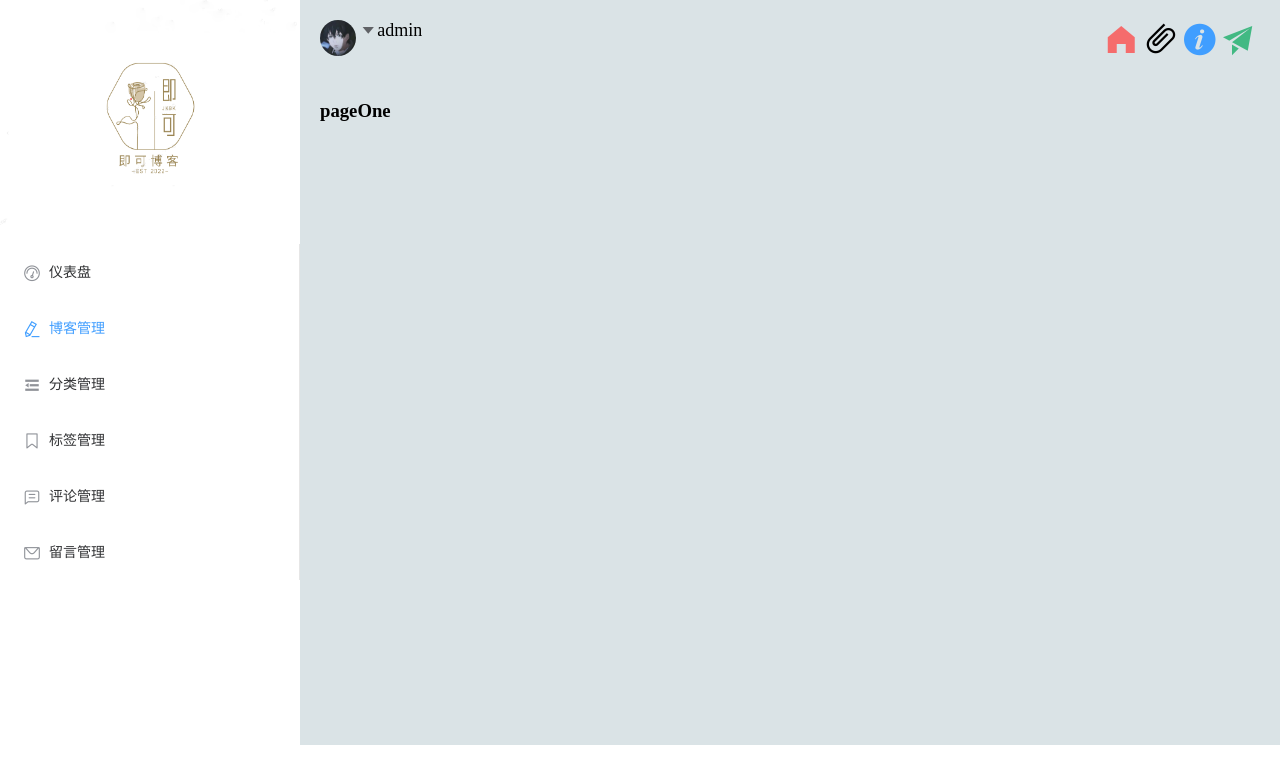
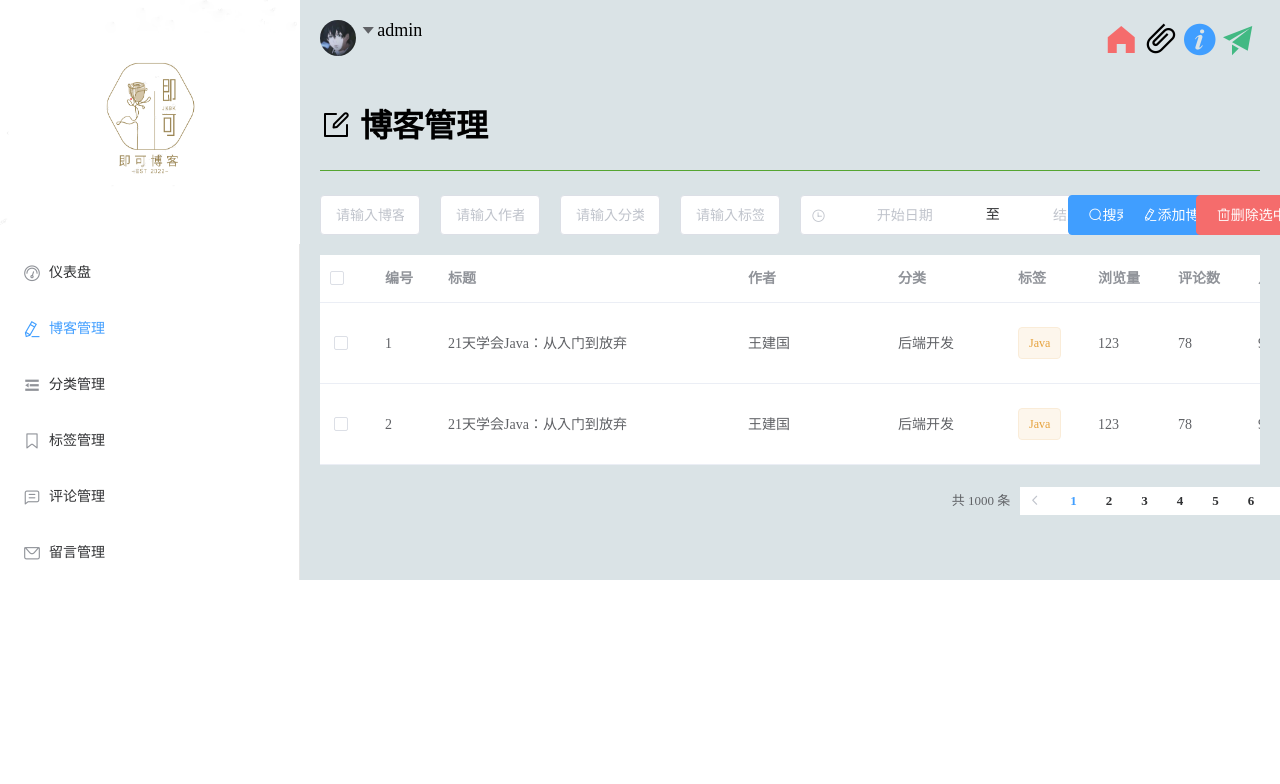
Before and after one commit to yh724/blog-vue, a Vue app: page /menu/blog/blogManage in a window 1280 px wide. Shown: the top 784 px of the page. Built offline with nearby package versions, Linux system fonts and the light colour scheme; no server answers.

Commit message:
编写部分博客管理页面及功能

```diff
--- a/src/main.js
+++ b/src/main.js
@@ -6,13 +6,15 @@ import router from './router'
 import store from './store'
 import './fonts/iconfont.css'
 import * as echarts from 'echarts';
+
 Vue.prototype.$echarts = echarts
 
+axios.defaults.baseURL = 'http://localhost:8181/myblog'
 
 Vue.config.productionTip = false
 
 new Vue({
-  router,
-  store,
-  render: h => h(App)
+    router,
+    store,
+    render: h => h(App)
 }).$mount('#app')
--- a/src/views/BlogManage.vue
+++ b/src/views/BlogManage.vue
@@ -1,13 +1,219 @@
 <template>
-    <h1>pageOne</h1>
+    <div>
+      <div style="font-size: xx-large;font-weight: bolder">
+        <i class="el-icon-edit-outline"></i>
+        博客管理
+      </div>
+      <el-divider>
+
+      </el-divider>
+      <el-row :gutter="20" style="margin-bottom: 20px">
+        <el-col :span="3">
+          <el-input placeholder="请输入博客名"></el-input>
+        </el-col>
+        <el-col :span="3">
+          <el-input placeholder="请输入作者名"></el-input>
+        </el-col>
+        <el-col :span="3">
+          <el-input placeholder="请输入分类名"></el-input>
+        </el-col>
+        <el-col :span="3">
+          <el-input placeholder="请输入标签名"></el-input>
+        </el-col>
+        <el-col :span="6">
+          <el-date-picker
+              v-model="searchData"
+              type="datetimerange"
+              range-separator="至"
+              start-placeholder="开始日期"
+              end-placeholder="结束日期">
+          </el-date-picker>
+        </el-col>
+        <el-col :span="6">
+          <el-row type="flex" justify="end">
+            <el-col :span="6">
+              <el-button type="primary">
+                <i class="el-icon-search">搜索</i>
+              </el-button>
+            </el-col>
+            <el-col :span="8">
+              <el-button type="primary">
+                <i class="el-icon-edit">添加博客</i>
+              </el-button>
+            </el-col>
+            <el-col :span="7">
+              <el-button type="danger">
+                <i class="el-icon-delete">删除选中</i>
+              </el-button>
+            </el-col>
+          </el-row>
+        </el-col>
+      </el-row>
+      <el-table
+          ref="multipleTable"
+          :data="articlesTable"
+          tooltip-effect="dark"
+          style="width: 100%"
+          @selection-change="handleSelectionChange">
+        <el-table-column
+            type="selection"
+            width="55">
+        </el-table-column>
+        <el-table-column
+            label="编号"
+            type="index"
+            :index='(index)=>{return (index+1) + (this.currentPage-1)*this.pageSize}'
+            width="63">
+        </el-table-column>
+        <el-table-column
+            property="articleTitle"
+            label="标题"
+            width="300">
+
+        </el-table-column>
+        <el-table-column
+            prop="userId"
+            label="作者"
+            width="150">
+        </el-table-column>
+        <el-table-column
+            prop="articleSort"
+            label="分类"
+            width="120">
+        </el-table-column>
+        <el-table-column
+            prop="articleLabel"
+            label="标签"
+            width="80">
+          <template slot-scope="scope">
+              <el-tag type="warning">{{scope.row.articleLabel}}</el-tag>
+          </template>
+        </el-table-column>
+        <el-table-column
+            prop="articleViews"
+            label="浏览量"
+            width="80">
+        </el-table-column>
+        <el-table-column
+            prop="articleCommentCount"
+            label="评论数"
+            width="80">
+        </el-table-column>
+        <el-table-column
+            prop="articleLikeCount"
+            label="点赞数"
+            width="80">
+        </el-table-column>
+        <el-table-column
+            prop="articleDate"
+            label="发布时间"
+            width="160">
+        </el-table-column>
+        <el-table-column label="操作">
+          <template slot-scope="scope">
+            <el-button
+                size="mini"
+                type="primary"
+                @click="handleEdit(scope.$index, scope.row)">编辑</el-button>
+            <el-button
+                size="mini"
+                type="danger"
+                @click="deleteOneArticle(scope.$index,scope.row.articleId)">删除</el-button>
+          </template>
+        </el-table-column>
+      </el-table>
+      <el-row type="flex" justify="end">
+        <el-col :span="8">
+          <el-pagination
+              @size-change="handleSizeChange"
+              @current-change="page"
+              style="margin-top: 20px;"
+              :current-page.sync="currentPage"
+              :page-size="pageSize"
+              layout="total, prev, pager, next"
+              :total="total">
+          </el-pagination>
+        </el-col>
+      </el-row>
+    </div>
 </template>
 
 <script>
     export default {
-        name: "BlogManage"
+      name: "BlogManage",
+      methods:{
+        handleSelectionChange(val) {
+          this.multipleSelection = val;
+        },
+        handleSizeChange(val) {
+          console.log(`每页 ${val} 条`);
+        },
+        handleEdit(index, row) {
+          console.log(index, row);
+        },
+        deleteOneArticle(index,id) {
+          const _this = this;
+          axios.delete("/articles/"+id).then(function (res){
+              if(res.data === 'success'){
+                _this.$message({
+                  message: '删除成功！',
+                  type: "success"
+                })
+              }else {
+                _this.$message({
+                  message: '删除失败！',
+                  type: "error"
+                })
+              }
+              page(index);
+          })
+        },
+        page(currentPage){
+          const _this = this;
+          axios.get("/articles/"+currentPage+"/"+this.pageSize).then(function (res){
+            _this.total = res.data.total;
+            _this.articlesTable = res.data.articlesList;
+          })
+        }
+      },
+      data() {
+        return {
+          articlesTable: [{
+            articleId:'',
+            articleTitle: '21天学会Java：从入门到放弃',
+            userId: '王建国',
+            articleSort: '后端开发',
+            articleLabel: 'Java',
+            articleViews: 123,
+            articleCommentCount: 78,
+            articleLikeCount: 99,
+            articleDate: '2022-08-01 10:39:22'
+          },{
+            articleId: '',
+            articleTitle: '21天学会Java：从入门到放弃',
+            userId: '王建国',
+            articleSort: '后端开发',
+            articleLabel: 'Java',
+            articleViews: 123,
+            articleCommentCount: 78,
+            articleLikeCount: 99,
+            articleDate: '2022-08-01 10:39:22'
+          }],
+          currentPage: 1,
+          pageSize: 5,
+          total: 1000,
+          searchData: ''
+        }
+      },
+      created() {
+        this.page(1);
+      }
+
     }
 </script>
 
 <style scoped>
-
+.el-divider{
+  background: #55a532;
+}
 </style>
--- a/src/views/Menu.vue
+++ b/src/views/Menu.vue
@@ -47,14 +47,6 @@
                             </el-col>
                         </el-row>
                     </div>
-                    <!-- <el-row type="flex" justify="end" style="align-items: center">
-                         <el-col :span="1">admin</el-col>
-                         <el-col :span="2"><el-avatar :size="50" :src="avatorURL"/></el-col>
-                         <el-col :span="3" style="font-size: 36px"><i class="el-icon-s-promotion" style="color: #42b983"></i></el-col>
-                         <el-col :span="4" style="font-size: 36px"><i class="el-icon-info" style="color: #409EFF"></i></el-col>
-                         <el-col :span="5" style="font-size: 36px"><i class="el-icon-paperclip"></i></el-col>
-                         <el-col :span="6" style="font-size: 36px"><i class="el-icon-s-home" style="color: #F56C6C"></i></el-col>
-                     </el-row>-->
                 </el-header>
                 <el-main>
                     <router-view/>
@@ -88,7 +80,6 @@
 <style scoped>
     .el-aside {
         width: 200px;
-        height: 745px;
     }
 
     .el-header {
```
Also changed, not shown: 2 other files (tests, documents, lock files or other folders).
